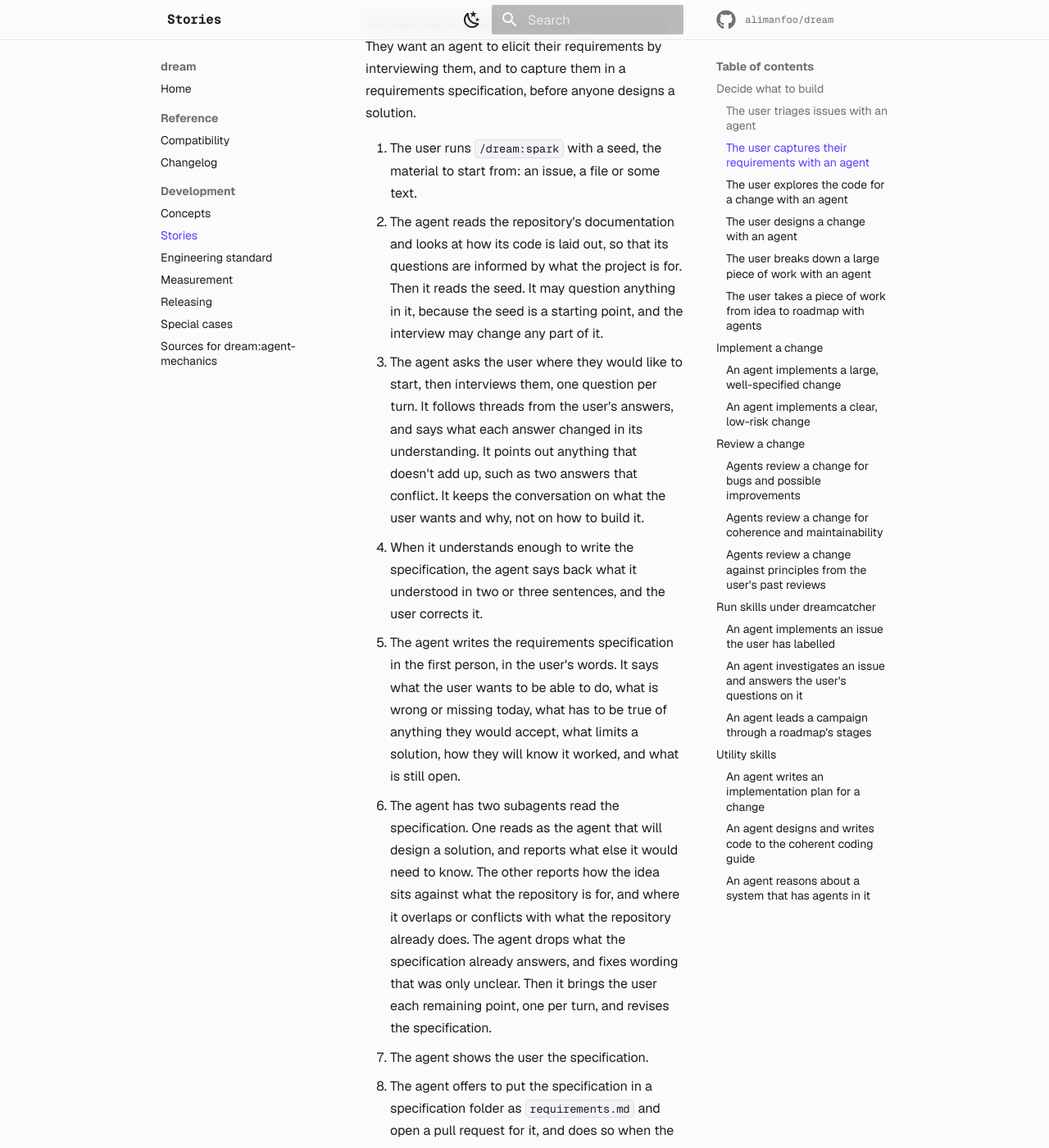
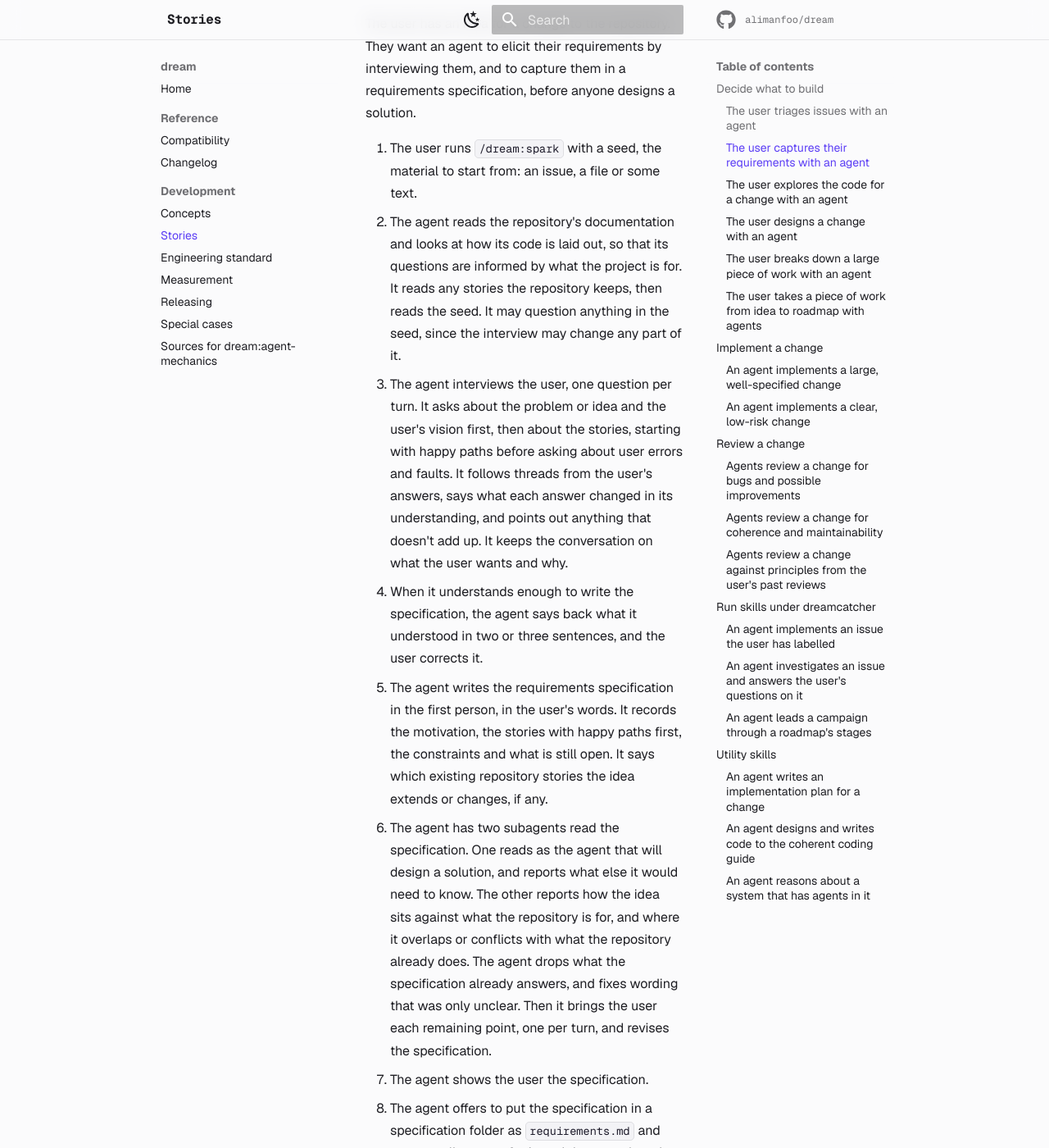
Before and after one commit to alimanfoo/dream, an MkDocs documentation site: the page built from docs/stories.md, in a window 1280 px wide and 1400 px high, scrolled down 2278 px. Shown: the whole window at 82% size. Built offline with MkDocs 1.6.1 and Material for MkDocs 9.7.7, drawn with Linux system fonts in a browser that asks for light colours; comment, search, counter and statistics services are not loaded.

Commit message:
Refocus Spark on motivation and stories
Co-Authored-By: Codex <noreply@openai.com>

```diff
--- a/docs/stories.md
+++ b/docs/stories.md
@@ -62,20 +62,21 @@ requirements specification, before anyone designs a solution.
 1. The user runs `/dream:spark` with a seed, the material to start from: an
    issue, a file or some text.
 2. The agent reads the repository's documentation and looks at how its code is
-   laid out, so that its questions are informed by what the project is for. Then
-   it reads the seed. It may question anything in it, because the seed is a
-   starting point, and the interview may change any part of it.
-3. The agent asks the user where they would like to start, then interviews them,
-   one question per turn. It follows threads from the user's answers, and says
-   what each answer changed in its understanding. It points out anything that
-   doesn't add up, such as two answers that conflict. It keeps the conversation
-   on what the user wants and why, not on how to build it.
+   laid out, so that its questions are informed by what the project is for. It
+   reads any stories the repository keeps, then reads the seed. It may question
+   anything in the seed, since the interview may change any part of it.
+3. The agent interviews the user, one question per turn. It asks about the
+   problem or idea and the user's vision first, then about the stories, starting
+   with happy paths before asking about user errors and faults. It follows
+   threads from the user's answers, says what each answer changed in its
+   understanding, and points out anything that doesn't add up. It keeps the
+   conversation on what the user wants and why.
 4. When it understands enough to write the specification, the agent says back
    what it understood in two or three sentences, and the user corrects it.
 5. The agent writes the requirements specification in the first person, in the
-   user's words. It says what the user wants to be able to do, what is wrong or
-   missing today, what has to be true of anything they would accept, what limits
-   a solution, how they will know it worked, and what is still open.
+   user's words. It records the motivation, the stories with happy paths first,
+   the constraints and what is still open. It says which existing repository
+   stories the idea extends or changes, if any.
 6. The agent has two subagents read the specification. One reads as the agent
    that will design a solution, and reports what else it would need to know. The
    other reports how the idea sits against what the repository is for, and where
```
Also changed, not shown: docs/concepts.md (+2 -4 lines), docs/index.md (+1 -1 lines), plugins/dream/skills/spark/SKILL.md (+26 -32 lines).
